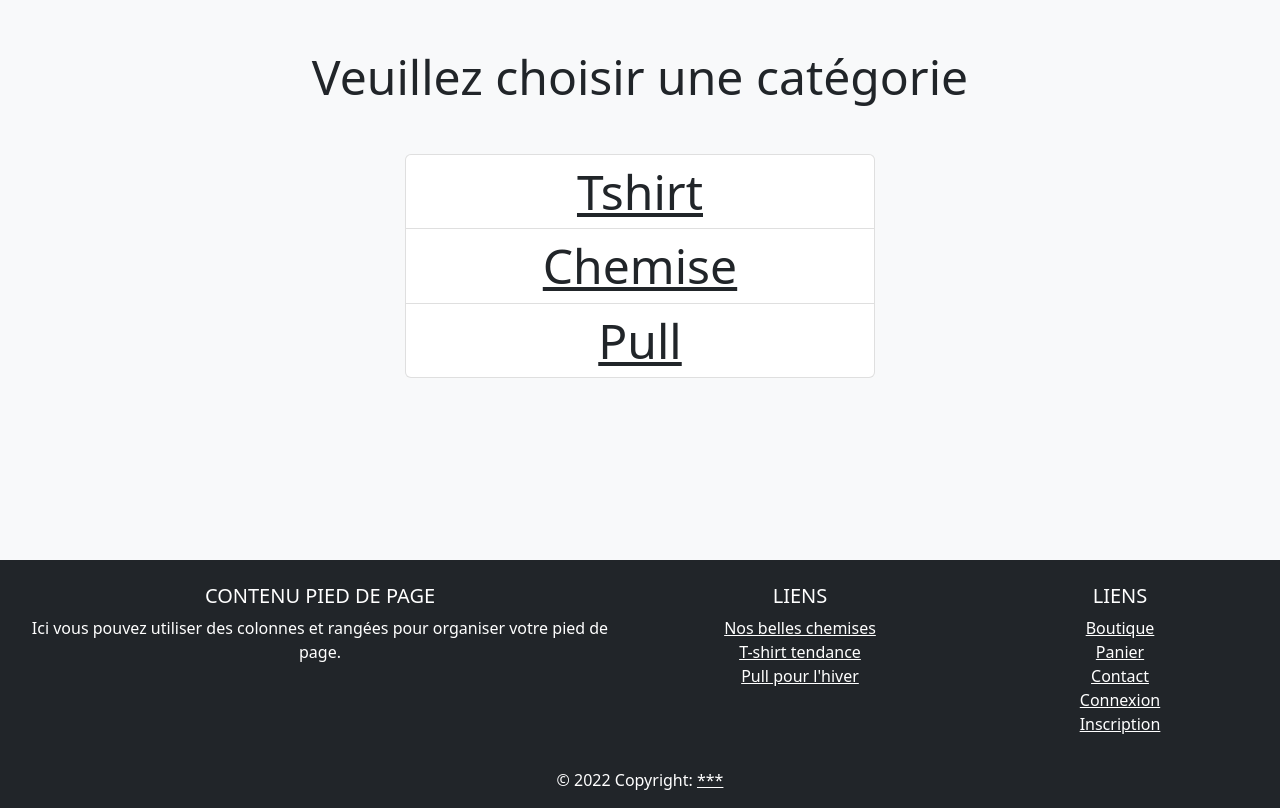
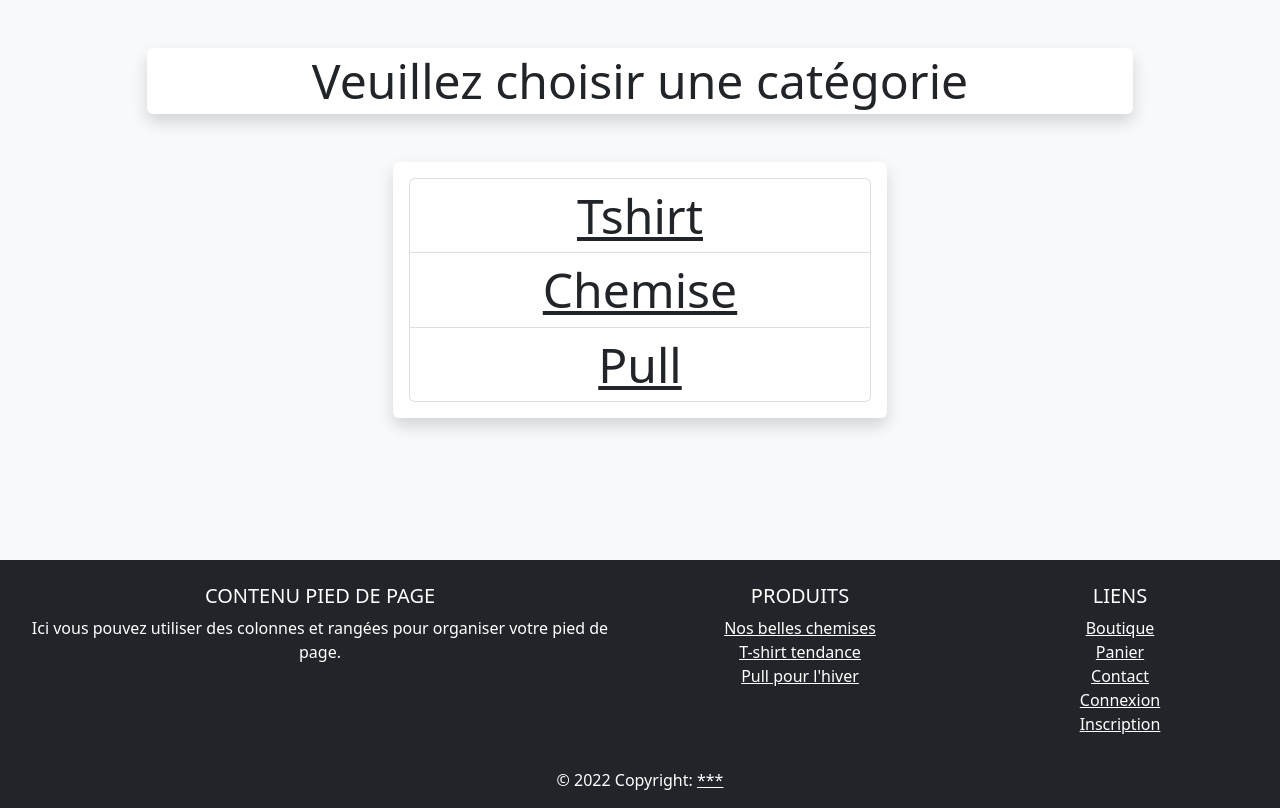
Before and after one commit to DidierColombbus/boutik, a PHP site: page /index.php in a window 1280 px wide. Shown: the part 80-888 px from the top of the page. Run offline with PHP 8.4, Linux system fonts and the light colour scheme; data comes from the database, SQL or seed files in the repository; some libraries are stand-ins or nearby versions.

Commit message:
Correction

```diff
--- a/contact.php
+++ b/contact.php
@@ -1,6 +1,8 @@
 <?php
 
     require_once("inc/init.php");
+
+    // La fonction prédéfinie PHP mail() est inactive en localhost.
 
     if($_POST) {
 
--- a/inc/footer.php
+++ b/inc/footer.php
@@ -25,7 +25,7 @@
             <div class="col-md-3 mb-md-0 mb-3">
 
                 <!-- Links -->
-                <h5 class="text-white text-uppercase">Liens</h5>
+                <h5 class="text-white text-uppercase">Produits</h5>
 
                 <ul class="list-unstyled">
                 <li>
--- a/index.php
+++ b/index.php
@@ -15,9 +15,9 @@
     // Récupérer les catégories
     $stmt = $pdo->query("SELECT DISTINCT(categorie) FROM produit");
     // itérer à l'intérieur et générer une liste
-    $content .= (!isset($_GET["categorie"])) ? "<h3 class='mb-5 text-center display-5'> Veuillez choisir une catégorie </h3>" : "";
+    $content .= (!isset($_GET["categorie"])) ? "<h3 class='mb-5 text-center display-5 shadow p-1 mb-5 bg-body rounded'> Veuillez choisir une catégorie </h3>" : "";
     $content .= "<div class='w-100'> </div>";
-    $content .= " <div class='col-md-6 col-12 mb-3 justify-content-center'>";
+    $content .= " <div class='col-md-6 col-12 mb-3 justify-content-center shadow p-3 mb-5 bg-body rounded'>";
     $content .= "<ul class='list-group text-center display-5'>";
     while($categorie = $stmt->fetch(PDO::FETCH_ASSOC)) {
        $content .= " <li class='list-group-item'> <a class='text-dark text-capitalize' href='?categorie=$categorie[categorie]'>  $categorie[categorie] </a> </li>";
@@ -35,17 +35,17 @@
 
     if($_GET && isset($_GET["categorie"])) {
 
-        $categorieSelectionne = $_GET["categorie"];
+        $categorieSelectionnee = $_GET["categorie"];
         // je fais un select en base avec la catégorie sélectionnée pour récupérer les produits
-        $r = $pdo->query("SELECT * FROM produit WHERE categorie = '$categorieSelectionne' ");
+        $r = $pdo->query("SELECT * FROM produit WHERE categorie = '$categorieSelectionnee' ");
         // Ouverture de la partie concernant les produits
         $content .= "<div class='row col-md-12'>";
         // j'itère dans mon PDOSTATEMENT EN FETCHANT LES DONNÉES EN ITÉRANT DANS CHAQUE ARRAY GÉNÉRÉ PAR LE FETCH
         while($produit = $r->fetch(PDO::FETCH_ASSOC)) {
             // Génération de card boostrap à chaque fois qu'un produit est récupéré
-            $content .= "<div class='col-md-6 col-lg-3 pl-2 pr-2 pb-2'> <div class='card col-md-12' style='width: 18rem;'>
+            $content .= "<div class='col-md-6 col-lg-3 pl-2 pr-2 pb-2'> <div class='card col-md-12 ' style='width: 18rem;'>
             <a href='fiche_produit.php?idProduit=$produit[id_produit]' target='_blank'><img style='cursor:pointer' class='card-img-top' src='$produit[photo]' alt='$produit[titre]' title='$produit[description]'></a>
-                <div class='card-body'>
+                <div class='card-body '>
                     <h5 class='text-center card-title'>$produit[titre]</h5>
                     <p class='text-center card-text'>" . substr($produit["description"], 0, 35) . "..." . "</p>
                     <p class='text-center card-text'>$produit[prix] €</p>
```
